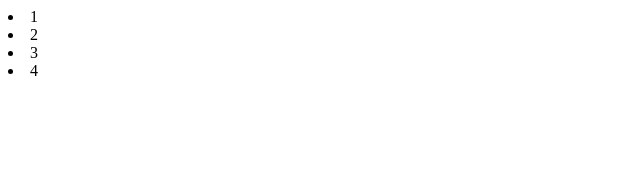
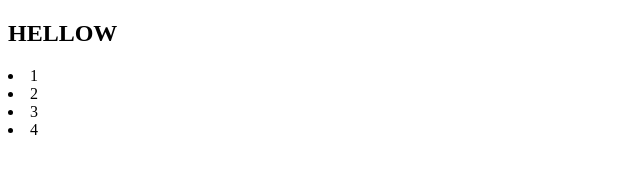
Before and after one commit to m-waleedkhan/1st-project, a plain HTML site: page index.html in a window 1280 px wide. Shown: the whole page, without its empty margins (0-640 px from the left). Drawn offline with Linux system fonts and the light colour scheme.

Commit message:
heading edit

```diff
--- a/index.html
+++ b/index.html
@@ -8,6 +8,7 @@
     <link rel="stylesheet" href="style.css">
 </head>
 <body>
+    <h2>HELLOW</h2>
 
     <ui class="list">
         <li class="liat-item">1</li>
```
Also changed, not shown: .txt (added).
